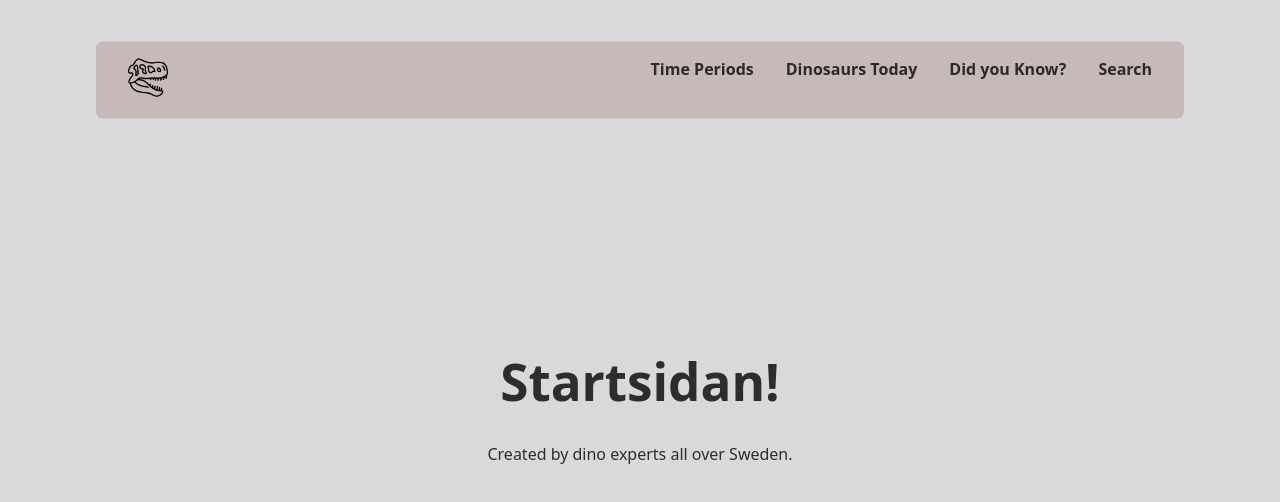
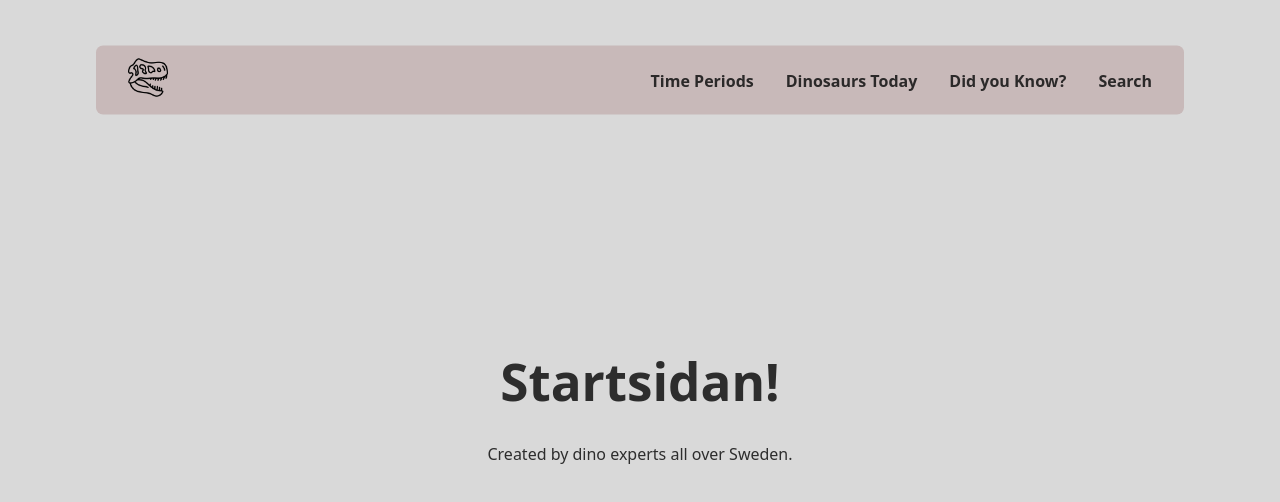
Before and after one commit to williamwestergard/Sanity-react-gruppuppgift, a React (Vite) app in the folder frontend/: page / in a window 1280 px wide. Shown: the top 502 px of the page. Built offline with nearby package versions, Linux system fonts and the light colour scheme.

Commit message:
La till align-items på navbaren så loggan och texten är centrerade

```diff
--- a/frontend/src/components/navbar/navbar.css
+++ b/frontend/src/components/navbar/navbar.css
@@ -8,8 +8,9 @@
   display: flex;
   flex-direction: row;
   justify-content: space-between;
+  align-items: center;
   background-color: var(--beige);
-  padding: 2vh 2.5vw;
+  padding: 1.5vh 2.5vw;
   border-radius: 7px;
 }
 
```
